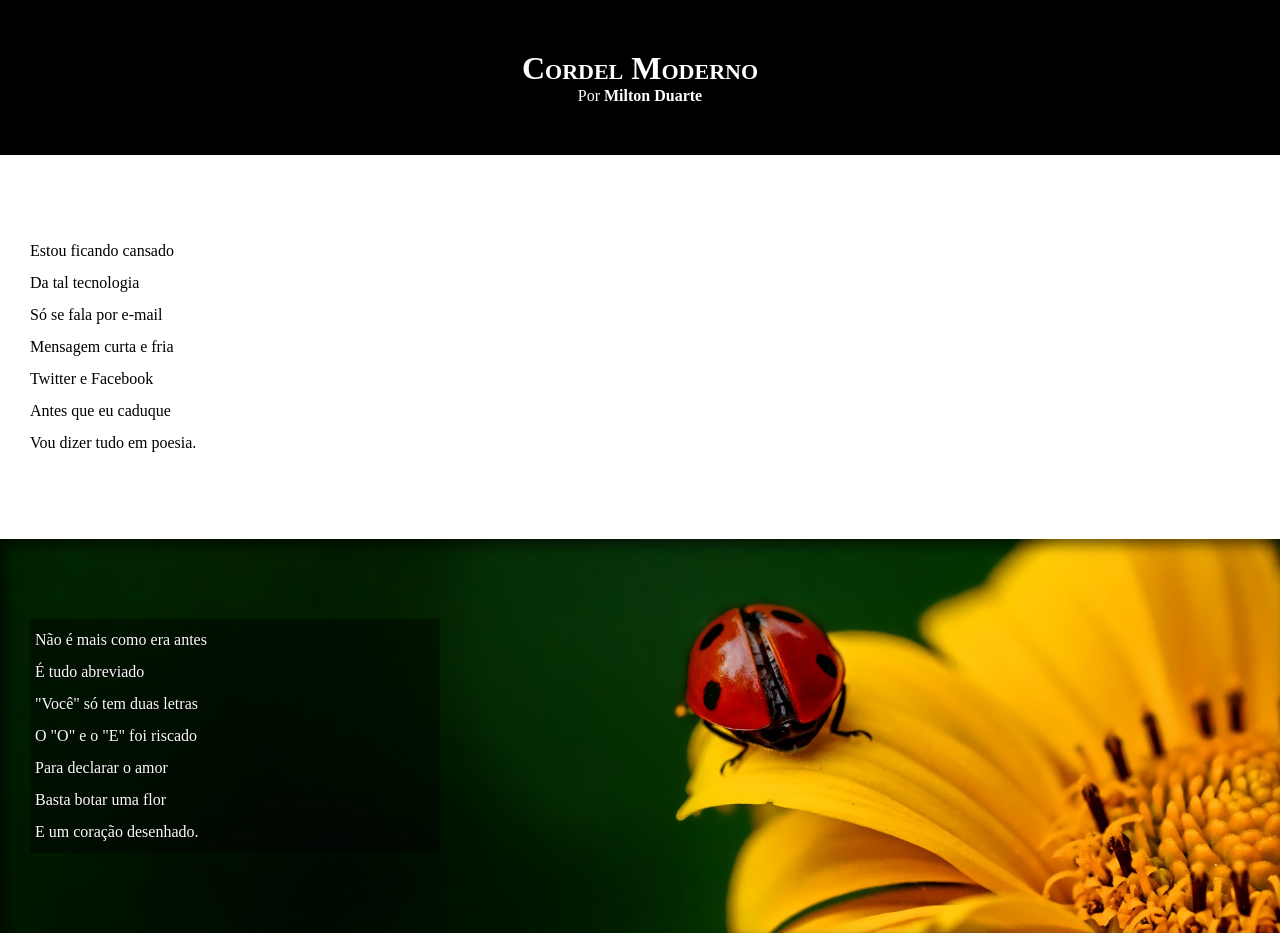
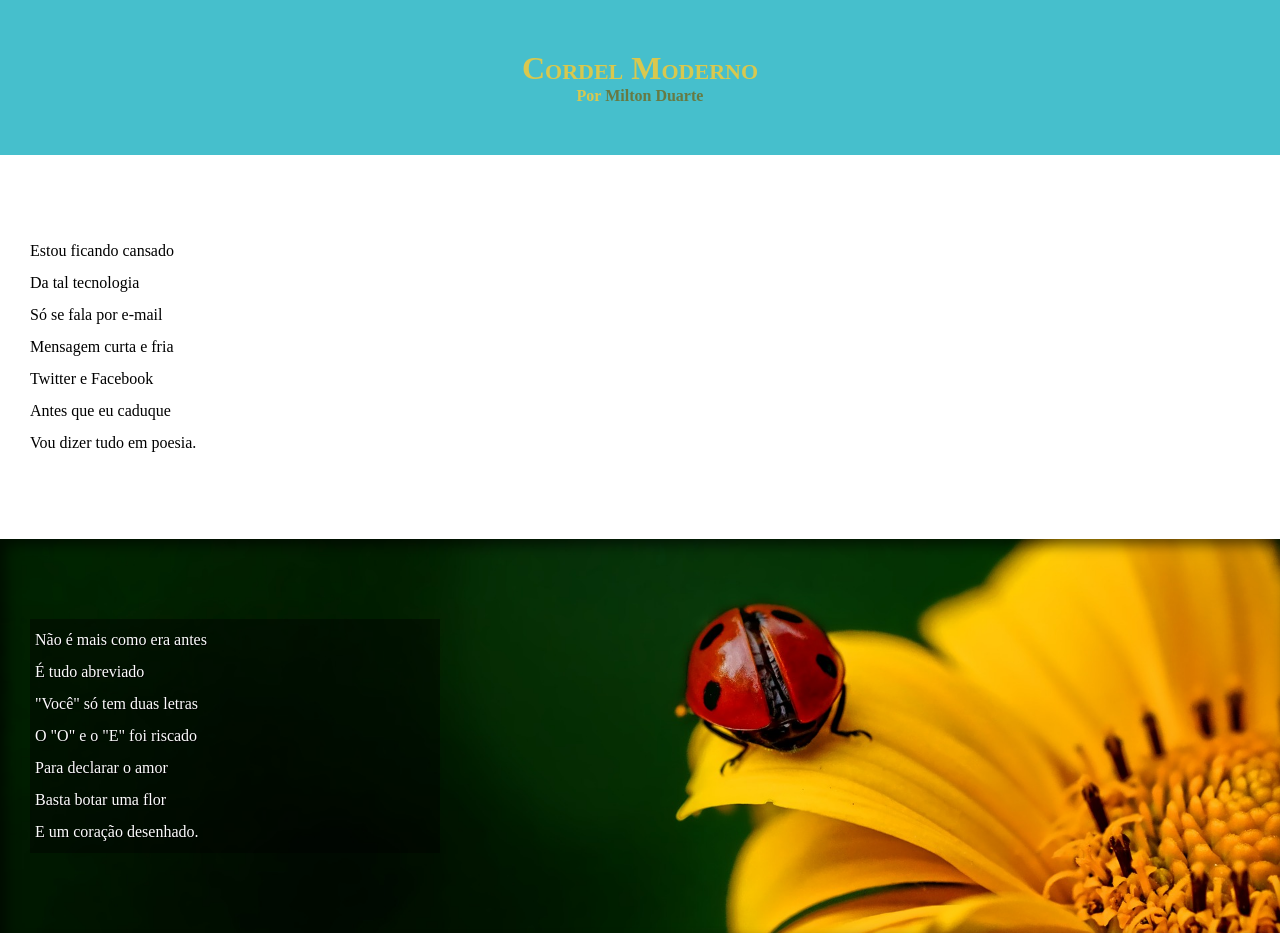
Before and after one commit to Linconbs/projeto-cordel, a plain HTML site: page index.html in a window 1280 px wide. Shown: the top 933 px of the page. Drawn offline with Linux system fonts and the light colour scheme.

Commit message:
desafio12

```diff
--- a/estilo/style.css
+++ b/estilo/style.css
@@ -11,9 +11,10 @@ html, body {
 }
 
 header {
-    background-color: black;
-    color: white;
+    background-color: #23c7d9bb;
+    color: #D9C84E;
     text-align: center;
+    font-weight: bolder;
 }
 
 header > h1 {
@@ -26,7 +27,7 @@ header > p {
 }
 
 a {
-    color: white;
+    color: #70661ac4;
     text-decoration: none;
     font-weight: bolder;
 }
```
